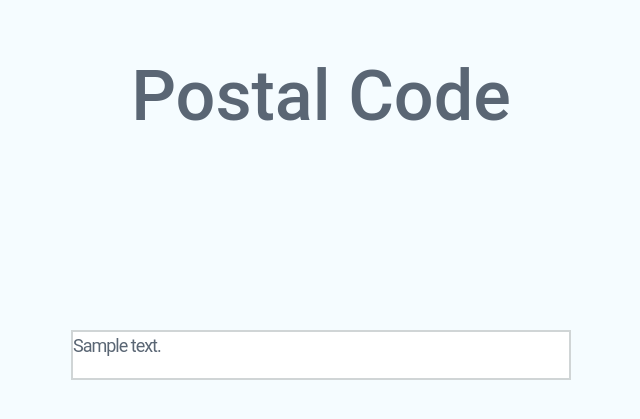
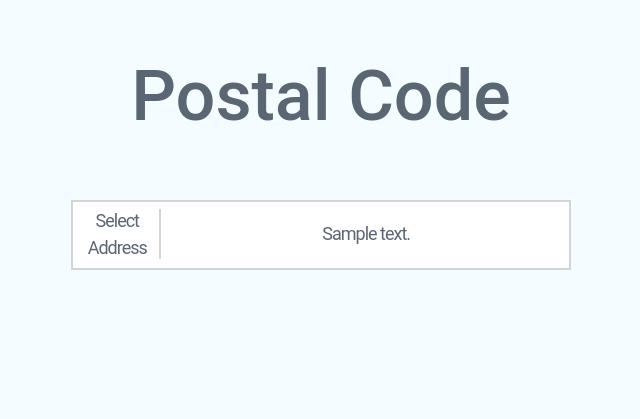
Before and after one commit to eulrho/PostalCode, a Flask app: template postalcode/templates/address.html in a window 1280 px wide. Shown: the part 165-584 px from the top of the page, without its empty margins (319-959 px from the left). Run offline with Flask 2, Linux system fonts and the light colour scheme; the template is opened without the code that fills it: most values are stand-ins (such as "Sample title", 1, 10 or a date in 2020); parts of the project's set-up code (start-up, migrations or seed data) failed here and were passed over; some libraries are stand-ins or nearby versions.

Commit message:
(Add)result window css

```diff
--- a/postalcode/static/css/form.css
+++ b/postalcode/static/css/form.css
@@ -1,6 +1,6 @@
 .search-form {
   position: absolute;
-  top: 45%;
+  top: 47%;
   left: 50%;
   width: 500px;
   height: 40px;
@@ -22,6 +22,7 @@
   border: none;
   appearance: none;
   outline: none;
+  z-index: 6;
 }
 #search-input::-webkit-search-cancel-button {
   appearance: none;
@@ -39,6 +40,7 @@
   background: none;
   outline: none !important;
   cursor: pointer;
+  z-index: 6;
 }
 .search-button svg {
   width: 20px;
@@ -46,44 +48,65 @@
   fill: #5a6674;
 }
 .searchList{
+  display: flex;
+  flex-direction: column;
   position: relative;
-  top: 70%;
+  top: 40%;
   margin-top: 5px;
-  border: 10px;
   border-radius: 3px;
   box-shadow: 0 6px 8px rgba(0, 0, 0, 0.15);
   background: #fff;
   overflow: hidden;
-  z-index: 2;
 }
 .searchList li{
-  display: block;
+  display: flex;
   position: relative;
-  padding-top: 6px;
+  top: 30%;
   width: 450px;
-  height: 35px;
+  flex-basis: auto;
   font-family: 'Malgun Gothic';
   font-size: 14px;
   font-weight: normal;
-  line-height: 1.5;
+  line-height: 20px;
   letter-spacing: -1px;
-  vertical-align: top;
   border-bottom: 1px solid #d0d5d6;
+  z-index: 4;
 }
-.searchList li:first-child{margin-top: 5px;}
+.searchList li:first-child{padding-top: 20px;}
 .searchList li:last-child{border-bottom: 0px;}
 .searchList li p:hover,
 .searchList li p.on{background:#cbd1d4}
 .result{
+  display: flex;
+  flex-direction: row;
+  justify-content: space-around;
   position: absolute;
-  top: 65%;
+  top: 50%;
   left: 50%;
   width: 500px;
-  height: 50px;
+  height: 70px;
   border: 2px solid #d0d5d6;
   transform: translate(-50%, -50%);
   background: #fff;
   transition: all 0.3s ease;
   font-size: 18px;
   letter-spacing: -1px;
+  z-index: 2;
 }
+.result p:first-child{
+  display: flex;
+  position: relative;
+  top: 10%;
+  width: 85px;
+  border-right: 2px solid #d0d5d6;
+  text-align : center;
+  align-items : center;
+}
+.result p:last-child{
+  display: flex;
+  position: relative;
+  top: 10%;
+  width: 400px;
+  align-items : center;
+  justify-content : center;
+}
--- a/postalcode/templates/address.html
+++ b/postalcode/templates/address.html
@@ -1,11 +1,12 @@
 {% extends "home.html" %}
 {% block content2 %}
 <script>
-    $(document).ready(function(){
+    document.addEventListener("DOMContentLoaded", () => {
         closeSearchForm()
     });
 </script>
 <div class="result">
+    <p>Select Address</p>
     <p>{{res.address}}</p>
 </div>
 {% endblock %}
```
